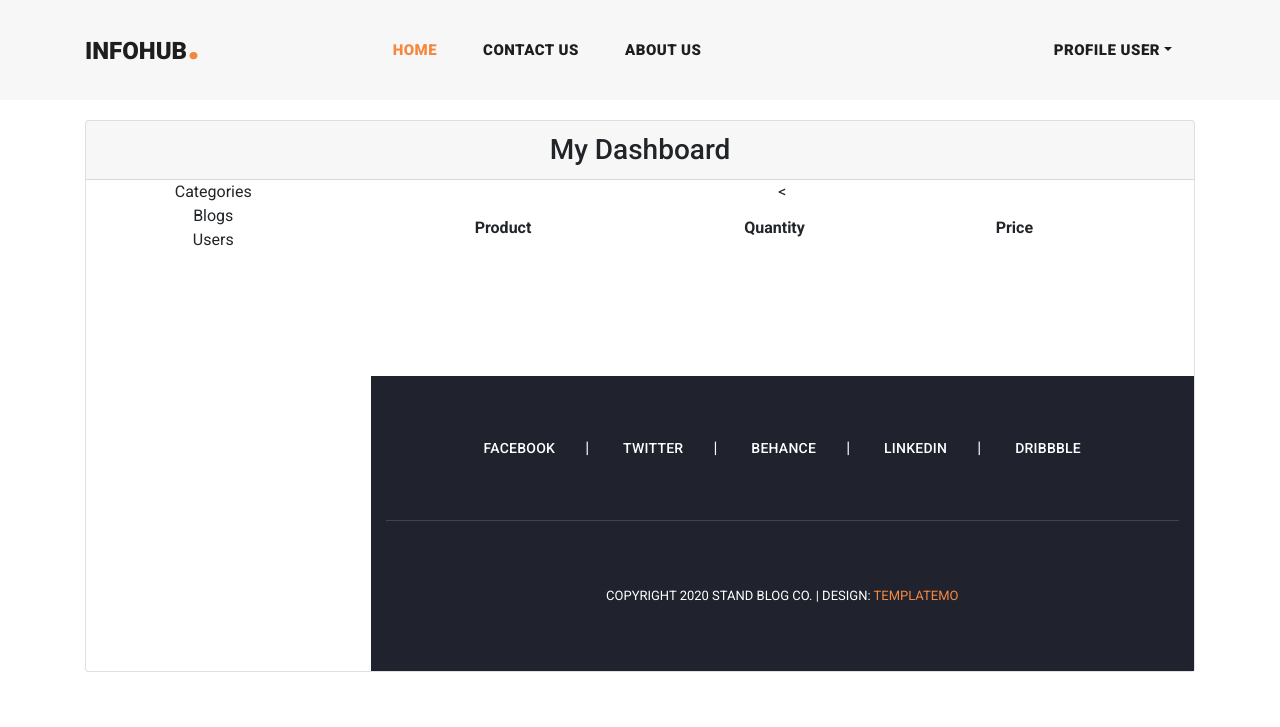
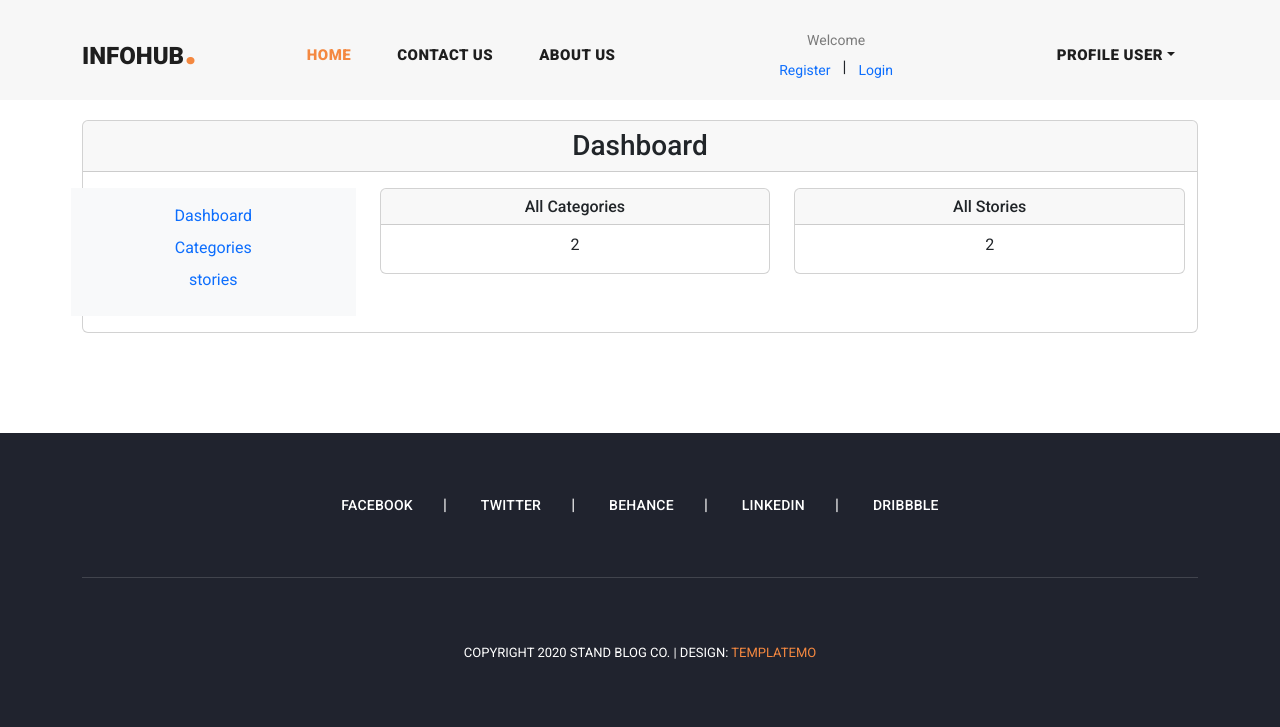
Before and after one commit to Semmyinc/Infohub, a Django app: page /users/dashboard/ in a window 1280 px wide. Shown: the top 727 px of the page. Run offline with Django 4.2, Linux system fonts and the light colour scheme; data comes from the database, SQL or seed files in the repository; both versions use the stored data as it was after the commit; lists and menus that the app fills with data are empty; some libraries are stand-ins or nearby versions.

Commit message:
Added Dashboard and permission functionalities for different users(Editors and Managers)

```diff
--- a/templates/home.html
+++ b/templates/home.html
@@ -122,7 +122,7 @@
     </div>
     <!-- Banner Ends Here -->
 
-    <section class="call-to-action">
+    <!-- <section class="call-to-action">
       <div class="container">
         <div class="row">
           <div class="col-lg-12">
@@ -142,7 +142,7 @@
           </div>
         </div>
       </div>
-    </section>
+    </section> -->
 
 
     <section class="blog-posts">
@@ -206,7 +206,7 @@
 
               </div>
             </div>
-            <p class="card-text">Something on your mind? <a href="{% url 'add_story' %}">Create Post</a></p>
+            <p class="card-text text-center">Something on your mind? <a href="{% url 'add_story' %}">Create Post</a></p>
           </div>
           <div class="col-lg-4">
             {% include 'includes/sidebar.html' %}
--- a/templates/includes/base.html
+++ b/templates/includes/base.html
@@ -12,8 +12,12 @@
 
     <title>Stand CSS Blog by TemplateMo</title>
 
+    <script src="https://code.jquery.com/jquery-3.7.1.min.js" integrity="sha256-/JqT3SQfawRcv/BIHPThkBvs0OEvtFFmqPF/lYI/Cxo=" crossorigin="anonymous"></script>
+
     <!-- Bootstrap core CSS -->
     <link href="{% static 'vendor/bootstrap/css/bootstrap.min.css' %}" rel="stylesheet">
+
+    <link href="https://cdn.jsdelivr.net/npm/bootstrap@5.3.8/dist/css/bootstrap.min.css" rel="stylesheet" integrity="sha384-sRIl4kxILFvY47J16cr9ZwB07vP4J8+LH7qKQnuqkuIAvNWLzeN8tE5YBujZqJLB" crossorigin="anonymous"/>
 
 
     <!-- Additional CSS Files -->
@@ -37,6 +41,8 @@ https://templatemo.com/tm-551-stand-blog
       {% endblock %}
 
     {% include 'includes/footer.html' %}
+
+    <script src="https://cdn.jsdelivr.net/npm/bootstrap@5.3.8/dist/js/bootstrap.bundle.min.js" integrity="sha384-FKyoEForCGlyvwx9Hj09JcYn3nv7wiPVlz7YYwJrWVcXK/BmnVDxM+D2scQbITxI" crossorigin="anonymous"></script>
 <!-- Bootstrap core JavaScript -->
     <script src="{% static 'vendor/jquery/jquery.min.js' %}"></script>
     <script src="{% static 'vendor/bootstrap/js/bootstrap.bundle.min.js' %}"></script>
--- /dev/null
+++ b/templates/includes/dashboard_sidebar.html
@@ -0,0 +1,8 @@
+<ul class="py-3">
+    <li class="mb-2 {% if request.path == '/users/dashboard/' %}bg-light{% endif %}"><a href="{% url 'dashboard' %}">Dashboard</a></li>
+    <li class="mb-2 {% if '/users/dashboard_categories/' in request.path %}bg-light{% endif %}"><a href="{% url 'dashboard_categories' %}">Categories</a></li>
+    <li class="mb-2 {% if '/users/dashboard_stories/' in request.path %}bg-light{% endif %}"><a href="{% url 'dashboard_stories' %}">stories</a></li>
+    {% if request.user.groups.all.0.name == 'manager' or request.user.is_superuser %}
+    <li class="mb-2 {% if '/users/dashboard_users/' in request.path %}bg-light{% endif %}"><a href="{% url 'dashboard_users' %}">Users</a></li>
+    {% endif %}
+</ul>
--- a/templates/includes/navbar.html
+++ b/templates/includes/navbar.html
@@ -19,14 +19,35 @@
               <li class="nav-item">
                 <a class="nav-link" href="about.html">About Us</a>
               </li>
-              <!-- <li class="nav-item">
-                <a class="nav-link" href="blog.html">Blog Entries</a>
-              </li> -->
+
               <!-- <li class="nav-item">
                 <a class="nav-link" href="post-details.html">Post Details</a>
               </li> -->
 
             </ul>
+
+            {% if user.is_authenticated %}
+              <div class="mx-auto">
+                <div class="row mb-0 text-center">
+                    <p href="#" class="small">Welcome {{request.user.username}}</p>
+                </div>
+                <div class="row my-0">
+                    <p class="col text-muted small"><a href="{% url 'dashboard' %}">Dashboard</a></p>|
+                    <p class="col text-muted small"><a href="{% url 'logout' %}">Logout</a></p>
+                </div>
+              </div>
+            {% else %}
+              <div class="mx-auto">
+                <div class="row mb-0 text-center">
+                    <p class="small">Welcome</p>
+                </div>
+                <div class="row my-0">
+                    <p class="col text-muted small"><a href="{% url 'dashboard' %}">Register</a></p>|
+                    <p class="col text-muted small"><a href="{% url 'logout' %}">Login</a></p>
+                </div>
+              </div>
+            {% endif %}
+
             <ul class="navbar-nav ml-auto">
                 <!-- <li class="nav-item">
                   <a class="nav-link" href="about.html">Login</a>
--- a/templates/users/dashboard.html
+++ b/templates/users/dashboard.html
@@ -3,18 +3,34 @@
 {% block content %}
     <div class="container">
         <br><br><br><br><br>
-        <div class="card text-center">
-            <h3 class="card-header">My Dashboard</h3>
+        <div class="card text-center mx-auto">
+            <h3 class="card-header">Dashboard</h3>
             <div class="row">
-                <div class="col-3">
-                    <ul>
-                        <li>Categories</li>
-                        <li>Blogs</li>
-                        <li>Users</li>
-                    </ul>
+                <div class="col-3 bg-light my-3">
+                    {% include 'includes/dashboard_sidebar.html' %}
                 </div>
-                <div class="col-9">
-                    <<table class="table table-borderless">
+                <div class="col-9 py-3">
+                    <div class="row mx-auto">
+                        <div class="col">
+                            <div class="card">
+                                <h6 class="card-header">All Categories</h6>
+                                <div class="py-2 mb-2">{{category_count}}</div>
+                            </div>
+                        </div>
+                        <div class="col">
+                            <div class="card">
+                                <h6 class="card-header">All Stories</h6>
+                                <div class="py-2 mb-2">{{story_count}}</div>
+                            </div>
+                        </div>
+                    </div>
+                </div>
+            </div>
+        </div>
+    </div>
+{% endblock %}
+
+<<table class="table table-borderless">
                                     <thead>
                                         <tr>
                                             <th scope="col" align="right">Product</th>
@@ -32,4 +48,3 @@
                                                 </tr>
                                     </tbody>
                                 </table>
-                                    {% endblock %}
--- a/users/admin.py
+++ b/users/admin.py
@@ -1,6 +1,6 @@
 from django.contrib import admin
 from django.contrib.auth.admin import UserAdmin
-from .models import Users
+from .models import Users, Profile
 # Register your models here.
 
 
@@ -28,4 +28,4 @@ class UsersAdmin(UserAdmin):
 
 admin.site.register(Users, UsersAdmin)
 
-# admin.site.register(Users)
+admin.site.register(Profile)
--- a/users/urls.py
+++ b/users/urls.py
@@ -25,6 +25,9 @@ urlpatterns = [
     path('logout/', views.logout_user, name='logout'),
     path('profile/', views.profile, name='profile'),
     path('dashboard/', views.dashboard, name='dashboard'),
+    path('dashboard_categories/', views.dashboard_categories, name='dashboard_categories'),
+    path('dashboard_stories/', views.dashboard_stories, name='dashboard_stories'),
+    path('dashboard_users/', views.dashboard_users, name='dashboard_users'),
     path('forgot_password/', views.forgot_password, name='forgot_password'),
         # mail activation
     path("activate/<uidb64>/<token>/", views.activate, name='activate'),
--- a/users/views.py
+++ b/users/views.py
@@ -1,9 +1,11 @@
-from django.shortcuts import render, redirect
+from django.shortcuts import render, redirect, get_object_or_404
 from .forms import RegisterForm, ProfileForm, UserForm
-from.models import Users
+from.models import Users, Profile
 from django.contrib import messages
 from django.contrib.auth import authenticate, login, logout
 import requests
+from stories.models import Category, Blog
+from django.contrib.auth.decorators import user_passes_test
 # Create your views here.
 
 # for verification
@@ -15,8 +17,33 @@ from django.contrib.auth.tokens import default_token_generator
 from django.core.mail import EmailMessage
 
 def dashboard(request):
+    categories = Category.objects.all()
+    stories = Blog.objects.all()
+    category_count = categories.count()
+    story_count = stories.count
+    context = {'category_count':category_count, 'story_count':story_count}
+    return render(request, 'users/dashboard.html', context)
+
+def dashboard_categories(request):
     context = {}
-    return render(request, 'users/dashboard.html', context)
+    return render(request, 'users/dashboard_categories.html', context)
+
+def dashboard_stories(request):
+    stories = Blog.objects.all()
+
+    context = {'stories':stories}
+    return render(request, 'users/dashboard_stories.html', context)
+
+def is_manager(user):
+    manager = user.groups.filter(name='manager').exists()
+    return manager
+
+@user_passes_test(is_manager)
+def dashboard_users(request):
+    users = Users.objects.all()
+
+    context = {'users':users}
+    return render(request, 'users/dashboard_users.html', context)
 
 def register(request):
     form = RegisterForm()
@@ -93,16 +120,16 @@ def login_user(request):
 
                 print('query: ', query)
                 # query:  next=/payment/checkout/
-                print('_________')
+                # print('_________')
                 params = dict(x.split('=') for x in query.split('&'))
-                print('params: ', params)
+                # print('params: ', params)
                 # params:  {'next': '/payment/checkout/'}
                 if 'next' in params:
                     next_page = params['next']
                     return redirect(next_page)
 
             except:
-                return redirect('home')
+                return redirect('dashboard')
         else:
             # messages.info(request, f'Invalid login credentials. Please check and try again.')
             return redirect('login')
@@ -117,6 +144,8 @@ def logout_user(request):
     return redirect('login')
 
 def profile(request):
+    profile = Profile.objects.get(user__id = request.user.id)
+    user = Users.objects.get(id=request.user.id)
     userform = UserForm()
     profileform = ProfileForm()
     if request.method == 'POST':
@@ -127,6 +156,8 @@ def profile(request):
             profileform.save()
             messages.success(request, f'Profile updated successfully')
 
+    userform = UserForm(instance=user)
+    profileform = ProfileForm(instance=profile)
     context = {'userform':userform, 'profileform':profileform}
     return render(request, 'users/profile.html', context)
 
```
Also changed, not shown: stories/forms.py (+1 -1 lines), stories/views.py (+12 -5 lines), templates/stories/add_story.html (+3 -3 lines), templates/users/dashboard_categories.html (added, +40 -0 lines), templates/users/dashboard_stories.html (added, +48 -0 lines), templates/users/dashboard_users.html (added, +54 -0 lines), db.sqlite3, media/uploads/blog_image/blog-post-01_eSymY6x.jpg (added), media/uploads/blog_image/blog-post-03_4PXo3r3.jpg (added), media/uploads/blog_image_on_blog/blog-thumb-01_9cAVEqd.jpg (added), media/uploads/blog_image_on_blog/blog-thumb-03_KrpkOr8.jpg (added), media/uploads/myprofile_photo/banner-item-05.jpg (added).
